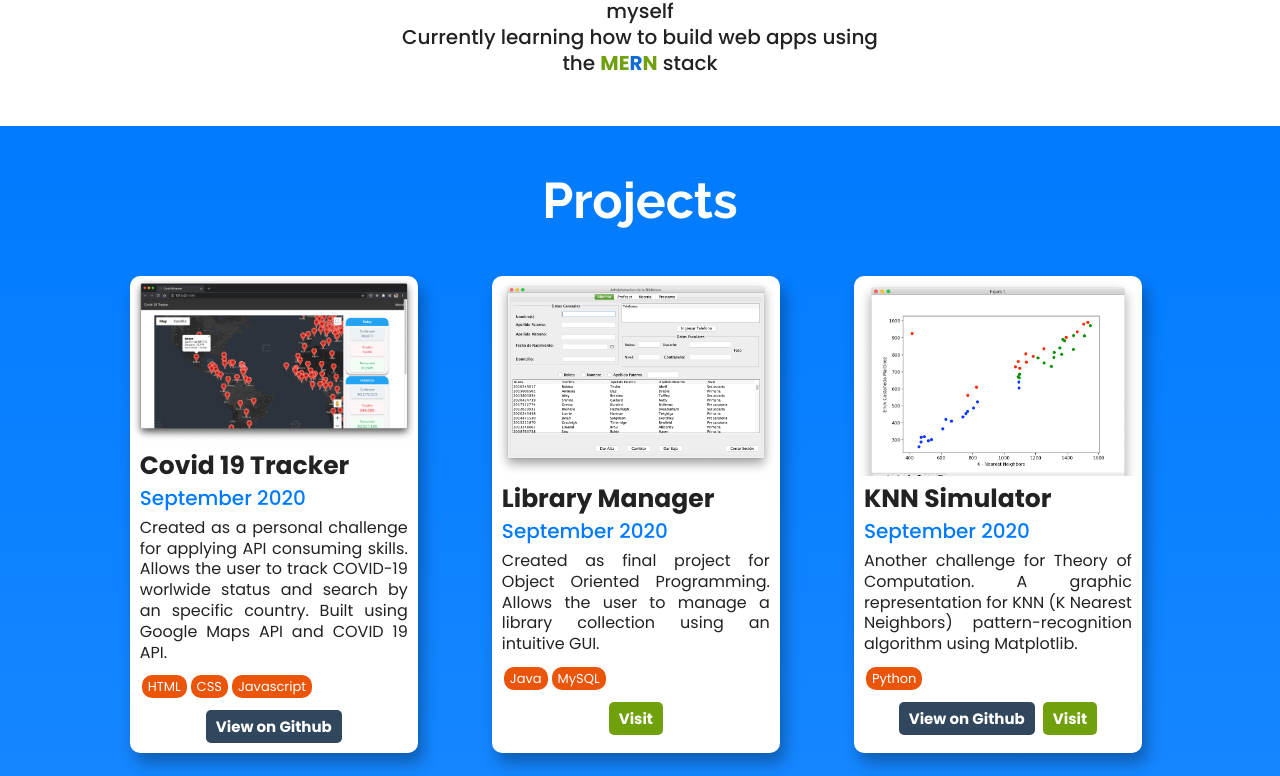
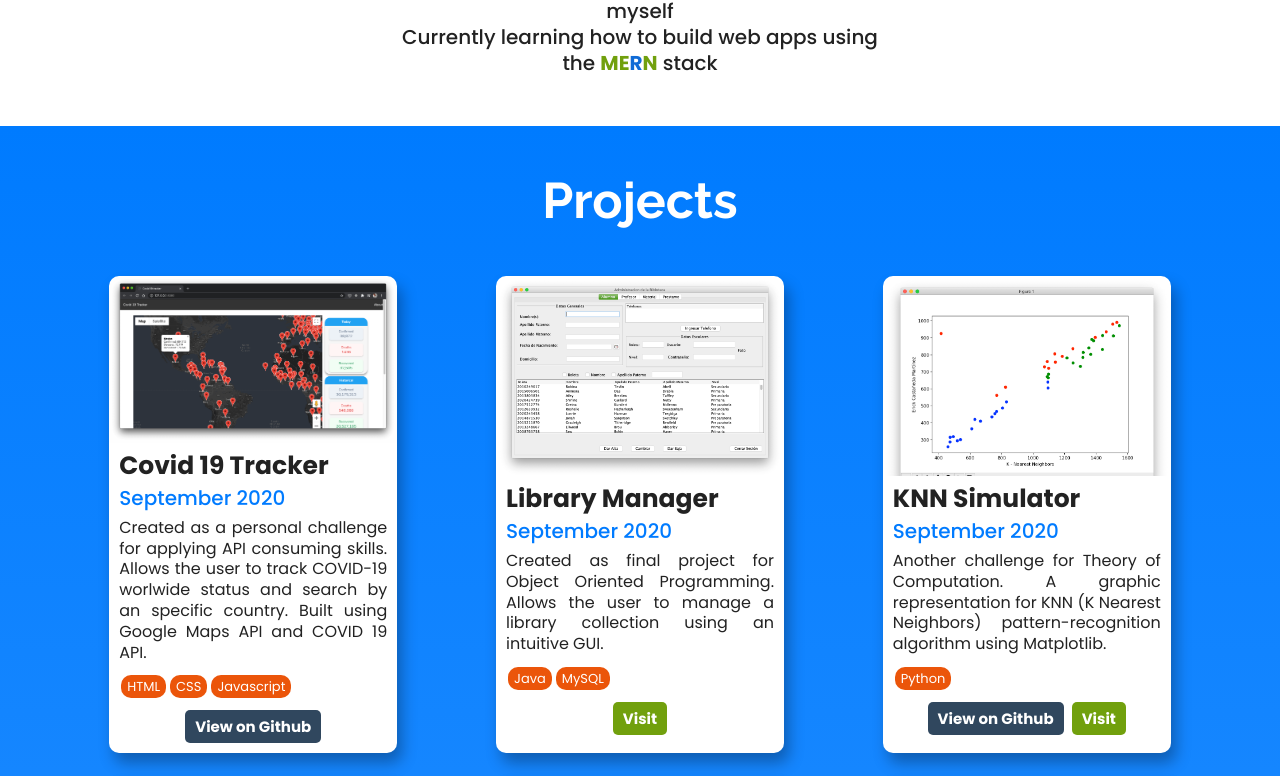
Before and after one commit to erickcm2k/newProjectPortfolio, a React (Create React App) app in the folder portfolio/: page / in a window 1280 px wide. Shown: the part 528-1304 px from the top of the page. Built offline with nearby package versions, Linux system fonts and the light colour scheme.

Commit message:
fixed bug with ios devices. Fixed bug with project section and. Nesting container inside components

```diff
--- a/portfolio/src/Components/Hero/Hero.js
+++ b/portfolio/src/Components/Hero/Hero.js
@@ -1,6 +1,7 @@
 import React from "react";
 import "./Hero.css";
-import mainImage from '../../assets/images/me.jpg'
+import mainImage from "../../assets/images/me.jpg";
+import Container from "../../Containers/Container/Container";
 const Hero = () => {
   const resumeURL =
     "https://drive.google.com/file/d/1e0pITxo1H_ceRGIAD57k99NAywCP6B2z/view?usp=sharing";
@@ -8,6 +9,7 @@ const Hero = () => {
     window.open(resumeURL);
   };
   return (
+    <Container>
       <section className="hero">
         <article className="hero-container">
           <div className="about-me">
@@ -15,7 +17,8 @@ const Hero = () => {
               Hi, I’m <span className="orangize">Erick Castañeda</span>!
             </div>
             <div className="about-me--whatiam">
-            I’m a <span className="orangize">computer engineering</span> student
+              I’m a <span className="orangize">computer engineering</span>{" "}
+              student
             </div>
             <button onClick={btnClick} className="about-me--button">
               View my CV
@@ -50,10 +53,16 @@ const Hero = () => {
           </div>
           <div className="message">
             <p>Constantly trying to become the best version of myself</p>
-          <p>Currently learning how to build web apps using the <span className="nodeish">ME</span><span className="reactish">R</span><span className="nodeish">N</span> stack</p>
+            <p>
+              Currently learning how to build web apps using the{" "}
+              <span className="nodeish">ME</span>
+              <span className="reactish">R</span>
+              <span className="nodeish">N</span> stack
+            </p>
           </div>
         </article>
       </section>
+    </Container>
   );
 };
 
--- a/portfolio/src/Components/Navbar/Navbar.js
+++ b/portfolio/src/Components/Navbar/Navbar.js
@@ -1,4 +1,5 @@
 import React from "react";
+import Container from "../../Containers/Container/Container";
 import "./Navbar.css";
 
 class NavBar extends React.Component {
@@ -36,6 +37,7 @@ class NavBar extends React.Component {
   render() {
     return (
       <nav className={this.state.visible ? "Navbar" : "Navbar-hiden"}>
+        <Container>
           <ul className="List">
             <li className="logo">
               <a href="https://www.google.com">
@@ -55,6 +57,7 @@ class NavBar extends React.Component {
               <a href="https://www.google.com">Contact</a>
             </li>
           </ul>
+        </Container>
       </nav>
     );
   }
--- a/portfolio/src/Components/ProjectSection/ProjectCardContainer/ProjectCard/ProjectCard.module.scss
+++ b/portfolio/src/Components/ProjectSection/ProjectCardContainer/ProjectCard/ProjectCard.module.scss
@@ -1,13 +1,16 @@
 .card {
   width: 25%;
   background-color: white;
-  margin-right: 0.83rem;
   margin-bottom: 2.5rem;
   /* border: 1px solid red; */
   border-radius: 1rem;
   font-family: "Poppins", sans-serif;
   overflow: hidden;
   box-shadow: 0.5rem 1rem 1.5rem rgba(0, 0, 0, 0.3);
+}
+
+.card:not(:nth-child(3n)) {
+  margin-right: 0.83rem;
 }
 
 /* .projectImageContainer {
@@ -36,21 +39,21 @@
 }
 
 .date {
-  margin-top: 1rem;
+  padding-top: 1rem;
   font-weight: 500;
   font-size: 2rem;
   color: #007bff;
 }
 
 .description {
-  margin-top: 1rem;
+  padding-top: 1rem;
   font-size: 1.6rem;
   line-height: 1.3;
   text-align: justify;
 }
 
 .technologiesContainer {
-  margin-top: 1rem;
+  padding-top: 1rem;
   display: flex;
   flex-direction: row;
   align-items: center;
@@ -68,7 +71,7 @@
 }
 
 .buttonContainer {
-  margin-top: 1rem;
+  padding-top: 1rem;
   width: 80%;
   display: flex;
   align-self: center;
@@ -108,7 +111,6 @@
 }
 
 @media screen and (max-width: 1024px) {
-
   .projectName {
     font-size: 2rem;
   }
@@ -137,14 +139,16 @@
 @media screen and (max-width: 768px) {
   .card {
     width: 45%;
-    margin-right: 0.5rem;
+  }
+
+  .card:not(:nth-child(2n)) {
+    margin-right: 0rem;
   }
 }
 
 @media screen and (max-width: 480px) {
   .card {
     width: 100%;
-    margin-right: 0;
   }
 }
 
--- a/portfolio/src/Components/ProjectSection/ProjectCardContainer/ProjectCardContainer.module.css
+++ b/portfolio/src/Components/ProjectSection/ProjectCardContainer/ProjectCardContainer.module.css
@@ -1,7 +1,7 @@
 .projectSection {
   display: flex;
   flex-wrap: wrap;
-  justify-content: space-evenly;
+  justify-content: space-around;
   margin-top: 5rem;
   padding-bottom: 5rem;
 }
--- a/portfolio/src/Components/ProjectSection/ProjectSection.js
+++ b/portfolio/src/Components/ProjectSection/ProjectSection.js
@@ -1,12 +1,17 @@
 import React from "react";
 import classes from "./ProjectSection.module.css";
-
-const ProjectSection = ({ children, ...props }) => {
+import ProjectCardContainer from "./ProjectCardContainer/ProjectCardContainer";
+import Container from "../../Containers/Container/Container";
+const ProjectSection = () => {
   return (
-    <section className={classes.projectSection} {...props}>
-      <h1 className={classes.sectionTitle}>Projects</h1>
-      {children}
-    </section>
+    <React.Fragment>
+      <section className={classes.projectSection}>
+          <h1 className={classes.sectionTitle}>Projects</h1>
+        <Container>
+          <ProjectCardContainer />
+        </Container>
+      </section>
+    </React.Fragment>
   );
 };
 
--- a/portfolio/src/Containers/App.js
+++ b/portfolio/src/Containers/App.js
@@ -2,24 +2,14 @@ import React from "react";
 import Hero from "../Components/Hero/Hero";
 import Navbar from "../Components/Navbar/Navbar";
 import ProjectSection from "../Components/ProjectSection/ProjectSection";
-import ProjectCardContainer from "../Components/ProjectSection/ProjectCardContainer/ProjectCardContainer";
-import Container from "../Components/Container/Container";
 import "./reset.css";
 class App extends React.Component {
   render() {
     return (
       <React.Fragment>
         <Navbar />
-        <Container>
-          <Hero />
-        </Container>
-        {/* ProjectSection wrapper for having the blue background */}
-        <ProjectSection>
-          <Container>
-            <ProjectCardContainer />
-          </Container>
-        </ProjectSection>
-        <Container></Container>
+        <Hero />
+        <ProjectSection />
       </React.Fragment>
     );
   }
--- a/portfolio/src/Containers/reset.css
+++ b/portfolio/src/Containers/reset.css
@@ -202,7 +202,8 @@ audio:not([controls]) {
 
 html {
   font-size: 62.5%; /* 1 */
-  -webkit-text-size-adjust: 62.5%; /* 2 */
+  /* -webkit-text-size-adjust: 62.5%;  CREATES A BUG ON IOS DEVICES   */
+   /* 2 */
   -ms-text-size-adjust: 62.5%; /* 2 */
 }
 
```
Also changed, not shown: portfolio/src/Containers/Container/Container.js (renamed from portfolio/src/Components/Container/Container.js), portfolio/src/Containers/Container/Container.module.scss (renamed from portfolio/src/Components/Container/Container.module.scss), portfolio/src/Containers/Layout/Layout.js (added), portfolio/src/Containers/Layout/Layout.scss (added). Lines whose indentation alone changed are shown as unchanged.
